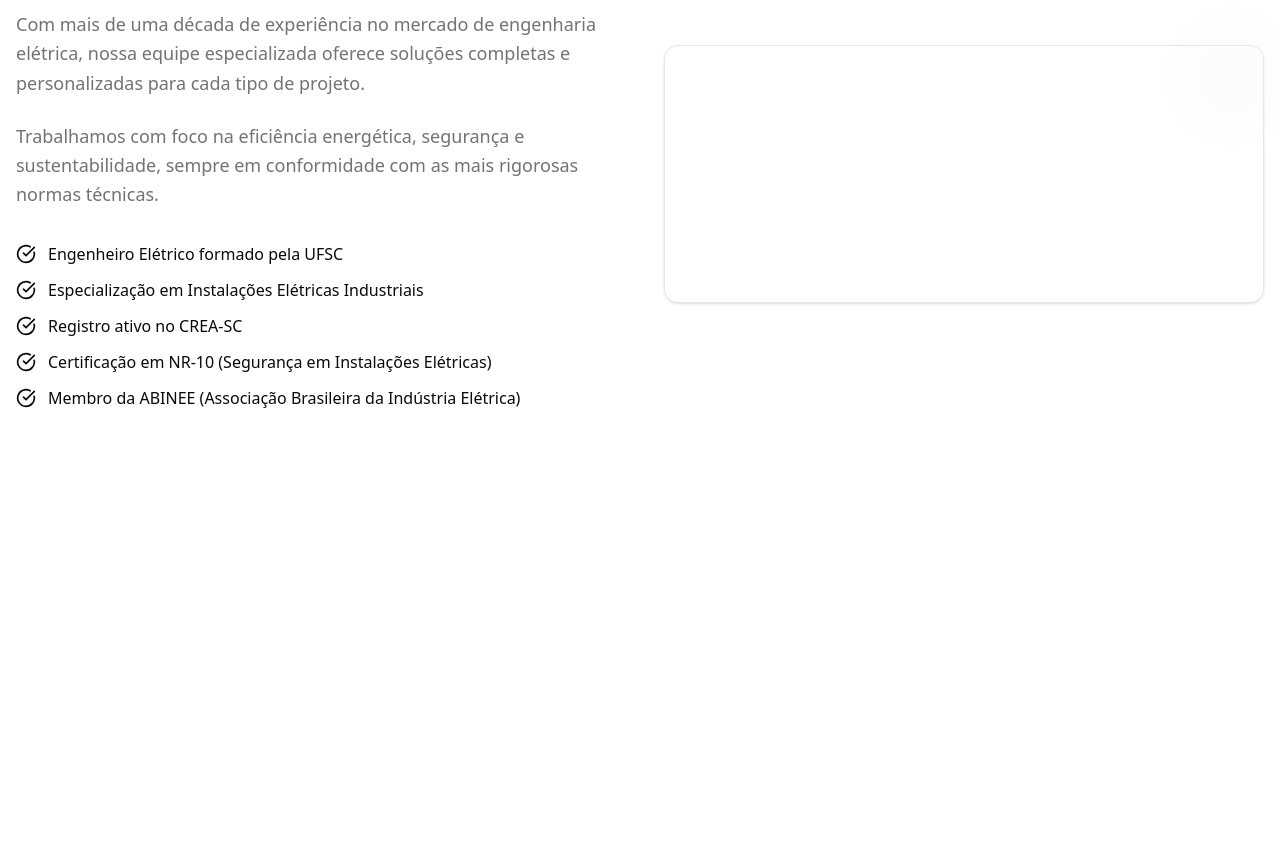
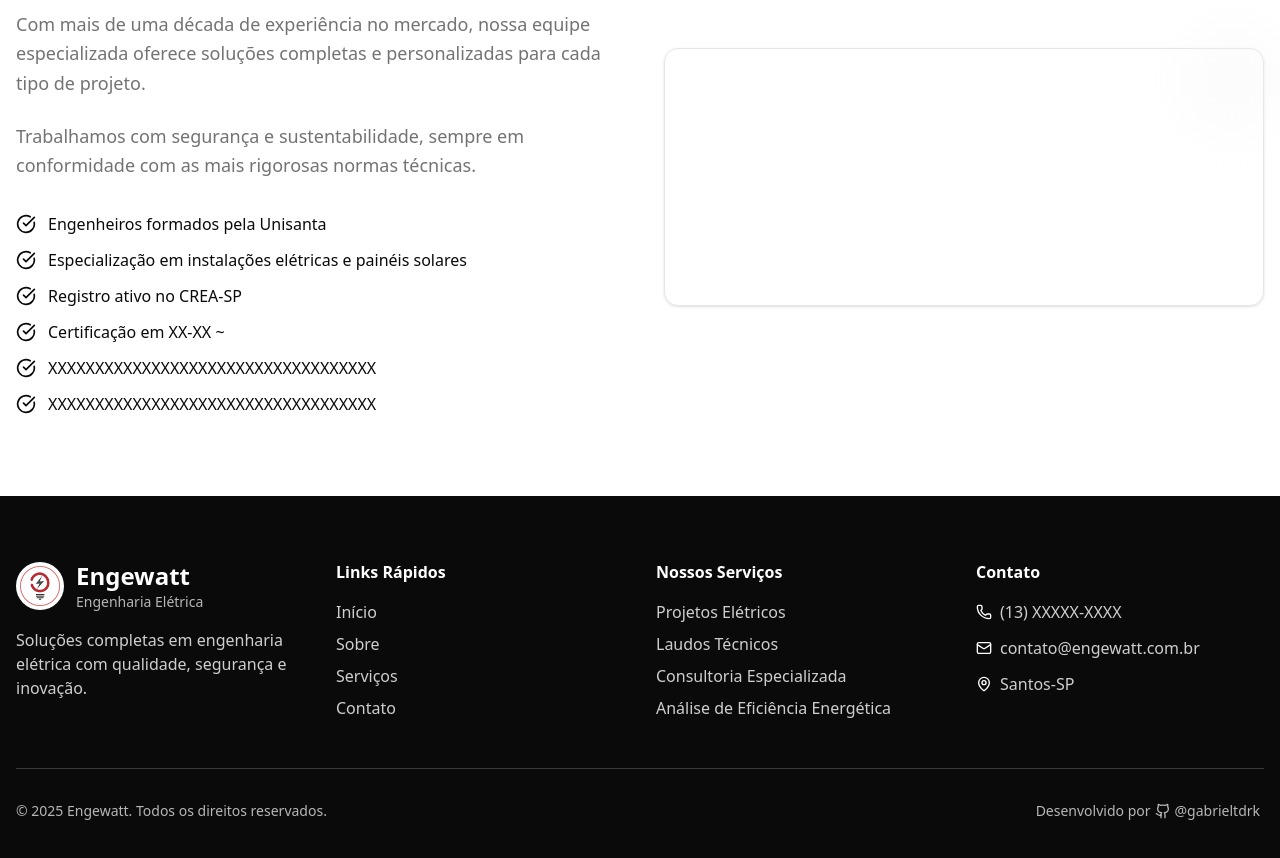
Before and after one commit to gabrieltdrk/engewatt-eletrica, a React (Vite) app: page / in a window 1280 px wide. Shown: the part 520-1378 px from the top of the page. Before the commit the page ends 1010 px from the top, so only its background shows below. Built offline with nearby package versions, Linux system fonts and the light colour scheme.

Commit message:
feat: add footer

```diff
--- a/src/App.tsx
+++ b/src/App.tsx
@@ -1,5 +1,6 @@
 import { Header } from './components/header'
- import { About } from './components/about'
+import { About } from './components/about'
+import { Footer } from './components/Footer'
 
 export function App() {
 
@@ -10,7 +11,7 @@ export function App() {
       <About />
       {/* <Services /> */}
       {/* <Contact /> */}
-      {/* <Footer /> */}
+      <Footer />
     </div>
   )
 }
--- a/src/components/about.tsx
+++ b/src/components/about.tsx
@@ -11,11 +11,12 @@ export function About() {
     ];
 
     const achievements = [
-        "Engenheiro Elétrico formado pela UFSC",
-        "Especialização em Instalações Elétricas Industriais",
-        "Registro ativo no CREA-SC",
-        "Certificação em NR-10 (Segurança em Instalações Elétricas)",
-        "Membro da ABINEE (Associação Brasileira da Indústria Elétrica)",
+        "Engenheiros formados pela Unisanta",
+        "Especialização em instalações elétricas e painéis solares",
+        "Registro ativo no CREA-SP",
+        "Certificação em XX-XX ~",
+        "XXXXXXXXXXXXXXXXXXXXXXXXXXXXXXXXXXX",
+        "XXXXXXXXXXXXXXXXXXXXXXXXXXXXXXXXXXX",
     ];
 
     return (
@@ -71,13 +72,13 @@ export function About() {
                         </div>
 
                         <p className="text-muted-foreground mb-6 text-lg leading-relaxed">
-                            Com mais de uma década de experiência no mercado de engenharia elétrica,
+                            Com mais de uma década de experiência no mercado,
                             nossa equipe especializada oferece soluções completas e personalizadas
                             para cada tipo de projeto.
                         </p>
 
                         <p className="text-muted-foreground mb-8 text-lg leading-relaxed">
-                            Trabalhamos com foco na eficiência energética, segurança e sustentabilidade,
+                            Trabalhamos com segurança e sustentabilidade,
                             sempre em conformidade com as mais rigorosas normas técnicas.
                         </p>
 
--- /dev/null
+++ b/src/components/footer.tsx
@@ -0,0 +1,143 @@
+import { motion } from "framer-motion";
+import { Phone, Mail, MapPin, Github } from "lucide-react";
+import logo from "@/assets/logo.png";
+
+export function Footer() {
+  const scrollToSection = (sectionId: string) => {
+    const element = document.getElementById(sectionId);
+    if (element) {
+      element.scrollIntoView({ behavior: "smooth" });
+    }
+  };
+
+  return (
+    <footer className="bg-foreground text-background py-16">
+      <div className="container mx-auto px-4">
+        <div className="grid md:grid-cols-4 gap-8">
+
+          <motion.div
+            initial={{ opacity: 0, y: 40 }}
+            whileInView={{ opacity: 1, y: 0 }}
+            viewport={{ once: true }}
+            transition={{ duration: 0.8 }}
+            className="md:col-span-1"
+          >
+            <div className="flex items-center space-x-3 mb-4">
+              <div className="w-12 h-12 rounded-full bg-white p-1 shadow-glow">
+                <img
+                  src={logo}
+                  alt="Engewatt Logo"
+                  className="w-full h-full object-contain"
+                />
+              </div>
+              <div>
+                <h3 className="text-2xl font-bold">Engewatt</h3>
+                <p className="text-sm text-background/70">Engenharia Elétrica</p>
+              </div>
+            </div>
+            <p className="text-background/80 mb-4">
+              Soluções completas em engenharia elétrica com qualidade,
+              segurança e inovação.
+            </p>
+          </motion.div>
+
+          <motion.div
+            initial={{ opacity: 0, y: 40 }}
+            whileInView={{ opacity: 1, y: 0 }}
+            viewport={{ once: true }}
+            transition={{ duration: 0.8, delay: 0.1 }}
+          >
+            <h4 className="font-semibold mb-4">Links Rápidos</h4>
+            <ul className="space-y-2">
+              {[
+                { label: "Início", id: "hero" },
+                { label: "Sobre", id: "about" },
+                { label: "Serviços", id: "services" },
+                { label: "Contato", id: "contact" },
+              ].map((link) => (
+                <li key={link.id}>
+                  <button
+                    onClick={() => scrollToSection(link.id)}
+                    className="text-background/80 hover:text-background transition-colors duration-200"
+                  >
+                    {link.label}
+                  </button>
+                </li>
+              ))}
+            </ul>
+          </motion.div>
+
+          <motion.div
+            initial={{ opacity: 0, y: 40 }}
+            whileInView={{ opacity: 1, y: 0 }}
+            viewport={{ once: true }}
+            transition={{ duration: 0.8, delay: 0.2 }}
+          >
+            <h4 className="font-semibold mb-4">Nossos Serviços</h4>
+            <ul className="space-y-2">
+              {[
+                "Projetos Elétricos",
+                "Laudos Técnicos",
+                "Consultoria Especializada",
+                "Análise de Eficiência Energética",
+              ].map((service) => (
+                <li key={service}>
+                  <span className="text-background/80">{service}</span>
+                </li>
+              ))}
+            </ul>
+          </motion.div>
+
+          <motion.div
+            initial={{ opacity: 0, y: 40 }}
+            whileInView={{ opacity: 1, y: 0 }}
+            viewport={{ once: true }}
+            transition={{ duration: 0.8, delay: 0.3 }}
+          >
+            <h4 className="font-semibold mb-4">Contato</h4>
+            <div className="space-y-3">
+              <div className="flex items-center space-x-2">
+                <Phone className="w-4 h-4" />
+                <span className="text-background/80">(13) XXXXX-XXXX</span>
+              </div>
+              <div className="flex items-center space-x-2">
+                <Mail className="w-4 h-4" />
+                <span className="text-background/80">contato@engewatt.com.br</span>
+              </div>
+              <div className="flex items-center space-x-2">
+                <MapPin className="w-4 h-4" />
+                <span className="text-background/80">Santos-SP</span>
+              </div>
+            </div>
+          </motion.div>
+        </div>
+
+        <motion.div
+          initial={{ opacity: 0, y: 20 }}
+          whileInView={{ opacity: 1, y: 0 }}
+          viewport={{ once: true }}
+          transition={{ duration: 0.8, delay: 0.4 }}
+          className="border-t border-background/20 mt-12 pt-8 text-center"
+        >
+          <div className="flex flex-col md:flex-row justify-between items-center space-y-4 md:space-y-0">
+            <p className="text-background/70 text-sm">
+              © {new Date().getFullYear()} Engewatt. Todos os direitos reservados.
+            </p>
+            <p className="text-background/70 text-sm flex items-center">
+              Desenvolvido por{" "}
+              <a
+                href="https://github.com/gabrieltdrk"
+                target="_blank"
+                rel="noopener noreferrer"
+                className="mx-1 hover:text-background transition-colors duration-200 flex items-center space-x-1"
+              >
+                <Github className="w-4 h-4" />
+                <span>@gabrieltdrk</span>
+              </a>
+            </p>
+          </div>
+        </motion.div>
+      </div>
+    </footer>
+  )
+}
```
